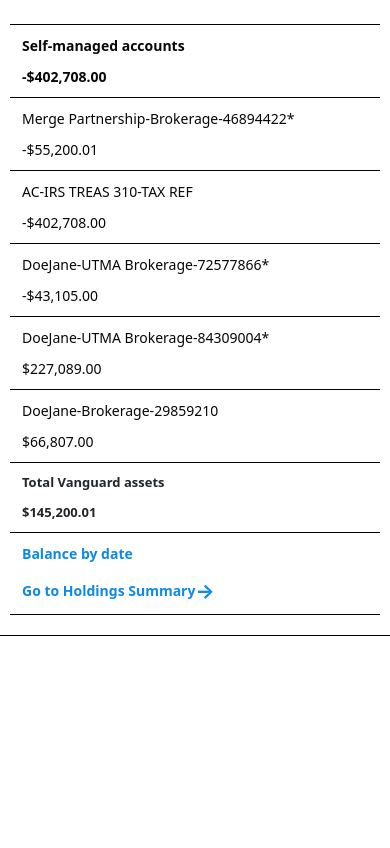
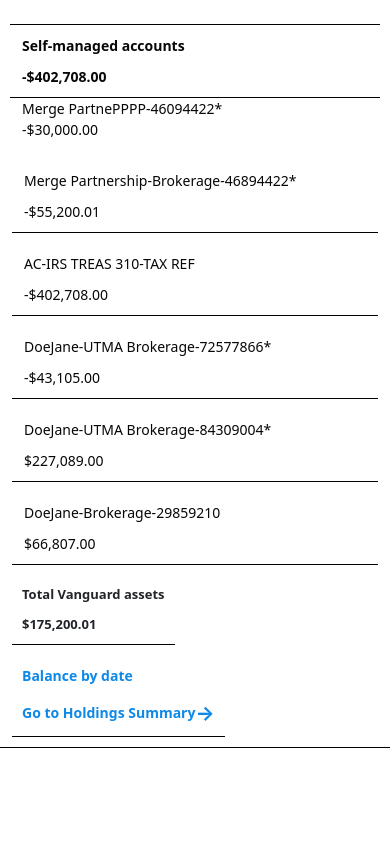
Before and after one commit to miran461/demo, a Django app: page /my-account/ in a window 390 px wide. Shown: the part 519-1367 px from the top of the page. Before the commit the page ends 1155 px from the top, so only its background shows below. Run offline with Django 5.2, Linux system fonts and the light colour scheme; a user stored in the database is signed in; data comes from the database, SQL or seed files in the repository; some libraries are stand-ins or nearby versions.

Commit message:
Update user_account_detail.html
New Amount added

```diff
--- a/main_app/templates/user_account_detail.html
+++ b/main_app/templates/user_account_detail.html
@@ -221,6 +221,11 @@
             <div class="container_bold  col-lg-12  col-md-8 col-sm-8 col-xl-12">
                 <a href="{% url 'protected-page' %}" class="self">Self-managed accounts</a>
                 <a href="{% url 'protected-page' %}" class="">-$402,708.00</a>
+            </div
+                 <div class="container  col-lg-12  col-md-8 col-sm-8 col-xl-12">
+                <a href="{% url 'protected-page' %}" class="self">Merge PartnePPPP-46094422*</a>
+                <a href="{% url 'protected-page' %}" class="">-$30,000.00</a>
+
             </div>
 
             <div class="container  col-lg-12  col-md-8 col-sm-8 col-xl-12">
@@ -251,7 +256,7 @@
 
             <div class="container_bold2  col-lg-12  col-md-8 col-sm-8 col-xl-12">
                 <span class="self">Total Vanguard assets</span>
-                <span class="">$145,200.01</span>
+                <span class="">$175,200.01</span>
             </div>
 
             <div class="container-blue  col-lg-12  col-md-8 col-sm-8 col-xl-12">
```
